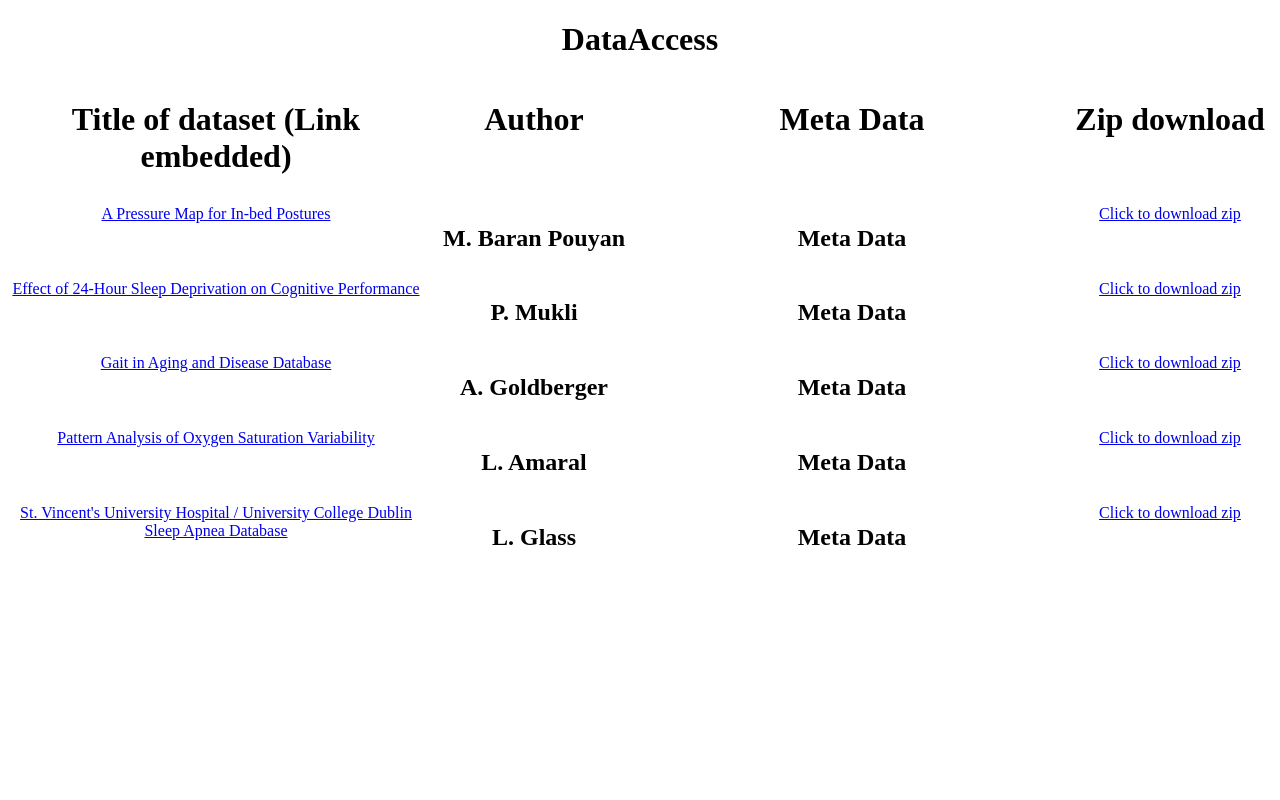
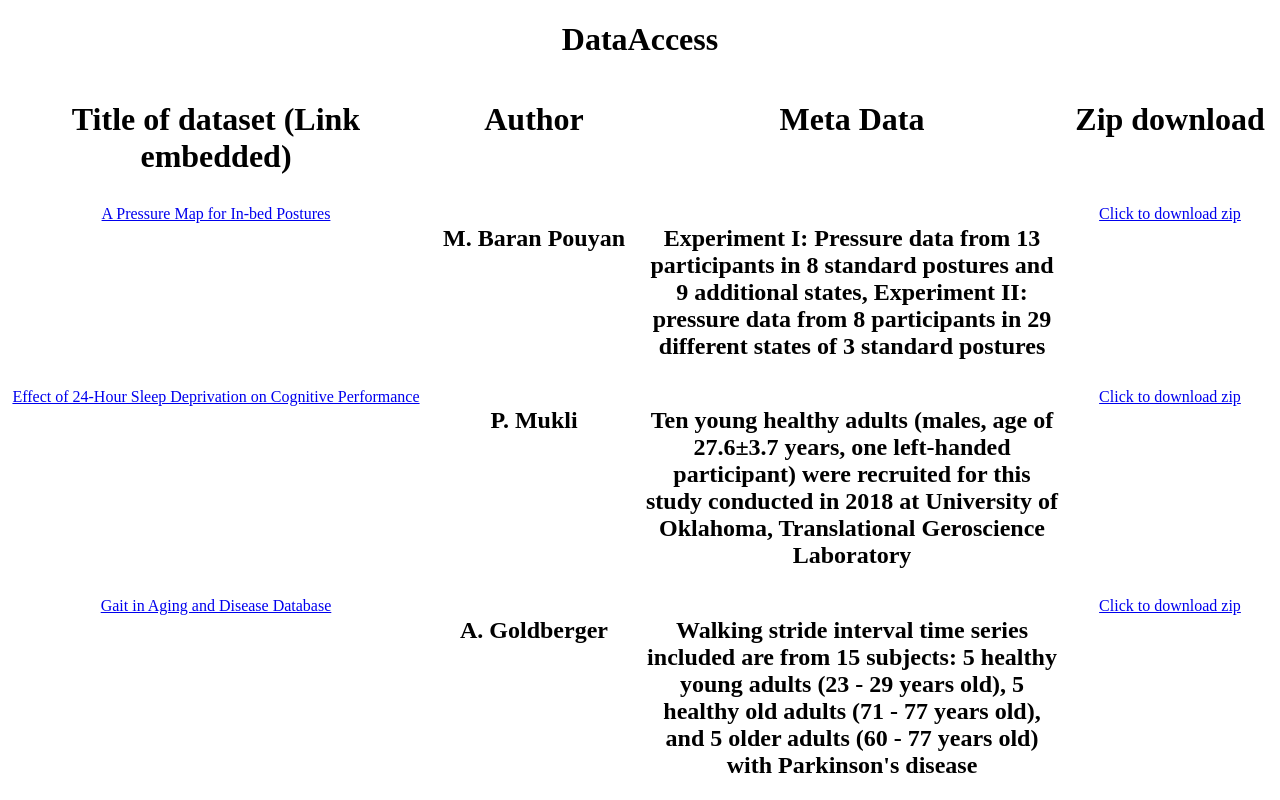
Before and after one commit to LandynMoreno/EE461L, a React (Create React App) app in the folder project/: page /dataaccess in a window 1280 px wide. Shown: the top 800 px of the page. Built offline with nearby package versions, Linux system fonts and the light colour scheme.

Commit message:
Meta Data Added

```diff
--- a/project/src/components/DataAccess.js
+++ b/project/src/components/DataAccess.js
@@ -1,6 +1,14 @@
 import React from 'react';
 import { Button, TextField } from '@mui/material';
 import {Grid, Link} from '@mui/material'
+
+const metaData = [
+    "Experiment I: Pressure data from 13 participants in 8 standard postures and 9 additional states, Experiment II: pressure data from 8 participants in 29 different states of 3 standard postures",
+    "Ten young healthy adults (males, age of 27.6±3.7 years, one left-handed participant) were recruited for this study conducted in 2018 at University of Oklahoma, Translational Geroscience Laboratory",
+    "Walking stride interval time series included are from 15 subjects: 5 healthy young adults (23 - 29 years old), 5 healthy old adults (71 - 77 years old), and 5 older adults (60 - 77 years old) with Parkinson's disease",
+    "The study population consisted of 36 individuals. The 'young' population consisted of 20 individuals [Mean age = 21.0 (SD = 1.36 years)] and the 'old' population consisted of 16 individuals [Mean age = 50.0 (SD = 10.4 years)].",
+    "Twenty-five subjects (21M, 4F) were selected (age: 50 ± 10 years, range 28-68 years; BMI: 31.6 ± 4.0 kg/m², range 25.1-42.5 kg/m²; AHI: 24.1 ± 20.3, range 1.7-90.9)."
+]
 
 function DataAccess() {
     return (
@@ -29,7 +37,7 @@ function DataAccess() {
                 </Grid>
 
                 <Grid item lg={4}>
-                    <h2> Meta Data</h2>
+                    <h2> {metaData[0]} </h2>
                 </Grid>
 
                 <Grid item lg={2}>
@@ -49,7 +57,7 @@ function DataAccess() {
                 </Grid>
 
                 <Grid item lg={4}>
-                    <h2> Meta Data</h2>
+                    <h2> {metaData[1]}</h2>
                 </Grid>
 
                 <Grid item lg={2}>
@@ -69,7 +77,7 @@ function DataAccess() {
                 </Grid>
 
                 <Grid item lg={4}>
-                    <h2> Meta Data</h2>
+                    <h2> {metaData[2]}</h2>
                 </Grid>
 
                 <Grid item lg={2}>
@@ -90,7 +98,7 @@ function DataAccess() {
                 </Grid>
 
                 <Grid item lg={4}>
-                    <h2> Meta Data</h2>
+                    <h2> {metaData[2]}</h2>
                 </Grid>
 
                 <Grid item lg={2}>
@@ -112,7 +120,7 @@ function DataAccess() {
                 </Grid>
 
                 <Grid item lg={4}>
-                    <h2> Meta Data</h2>
+                    <h2> {metaData[3]} </h2>
                 </Grid>
 
                 <Grid item lg={2}>
```
